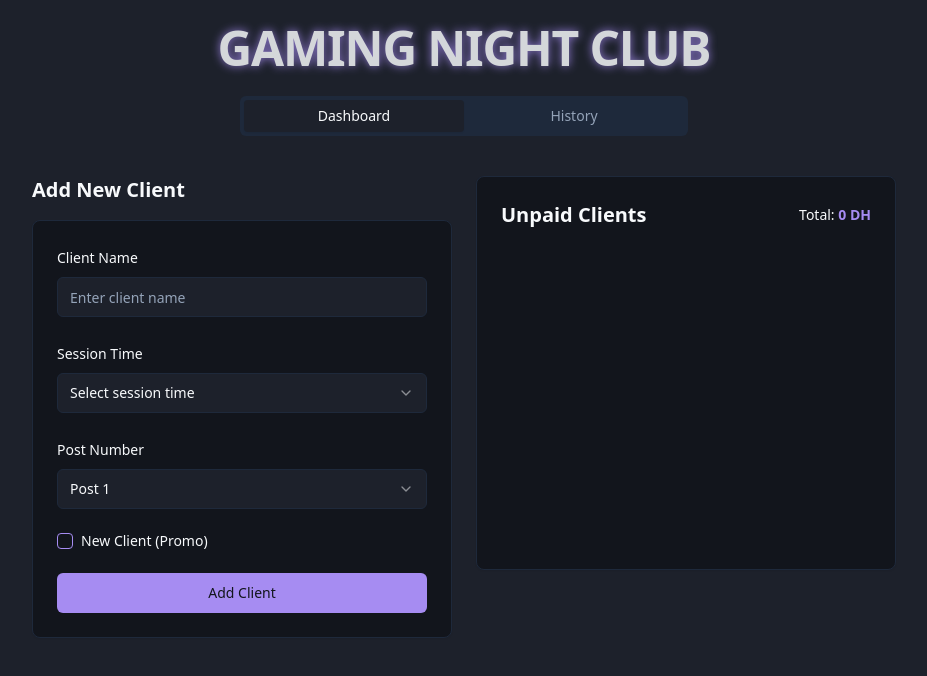
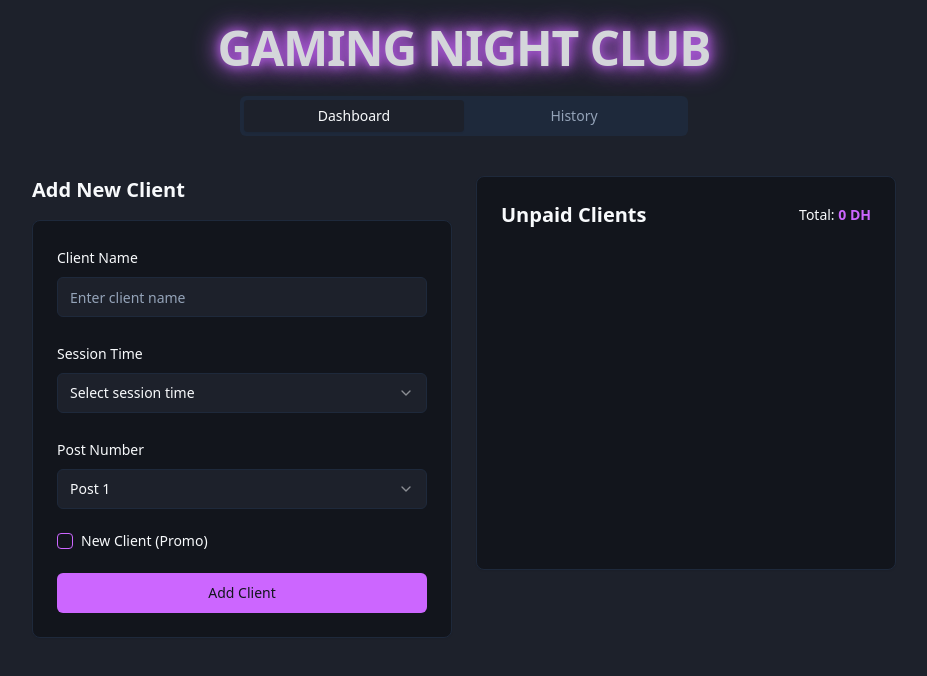
Before and after one commit to anasovix/cosmic-client-hub, a React (Vite) app: page /dashboard in a window 1280 px wide. Shown: the top 676 px of the page, without its empty margins (176-1103 px from the left). Built offline with nearby package versions, Linux system fonts and the light colour scheme.

Commit message:
Add neon effect to UI components
Implemented a neon effect for various UI components to enhance visual appeal. This includes updates to text and borders, creating a glowing effect that aligns with the overall design theme.
[skip gpt_engineer]

```diff
--- a/src/index.css
+++ b/src/index.css
@@ -13,7 +13,7 @@
     --popover: 222 20% 9%;
     --popover-foreground: 210 40% 98%;
 
-    --primary: 255 80% 75%;
+    --primary: 280 100% 70%;
     --primary-foreground: 222 20% 9%;
 
     --secondary: 217.2 32.6% 17.5%;
@@ -22,7 +22,7 @@
     --muted: 217.2 32.6% 17.5%;
     --muted-foreground: 215 20.2% 65.1%;
 
-    --accent: 255 80% 75%;
+    --accent: 280 100% 70%;
     --accent-foreground: 222 20% 9%;
 
     --destructive: 0 62.8% 30.6%;
@@ -30,7 +30,7 @@
 
     --border: 217.2 32.6% 17.5%;
     --input: 217.2 32.6% 17.5%;
-    --ring: 255 80% 75%;
+    --ring: 280 100% 70%;
 
     --radius: 0.5rem;
   }
@@ -46,11 +46,11 @@
 }
 
 .neon-text {
-  text-shadow: 0 0 10px hsl(var(--primary));
+  text-shadow: 0 0 10px hsl(var(--primary)), 0 0 20px hsl(var(--primary)), 0 0 30px hsl(var(--primary));
 }
 
 .neon-border {
-  box-shadow: 0 0 10px hsl(var(--primary));
+  box-shadow: 0 0 10px hsl(var(--primary)), 0 0 20px hsl(var(--primary));
 }
 
 @keyframes glow {
```
